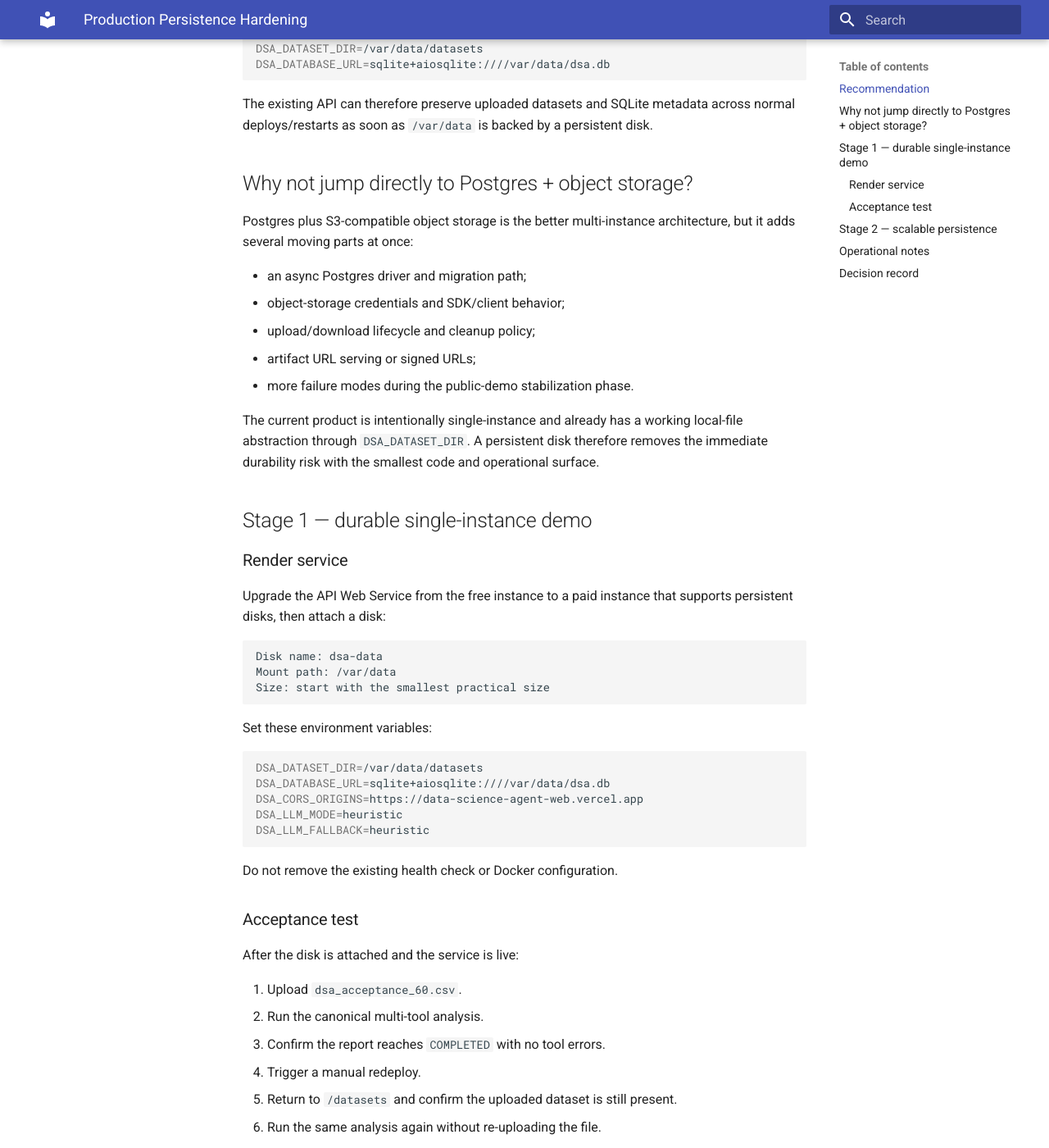
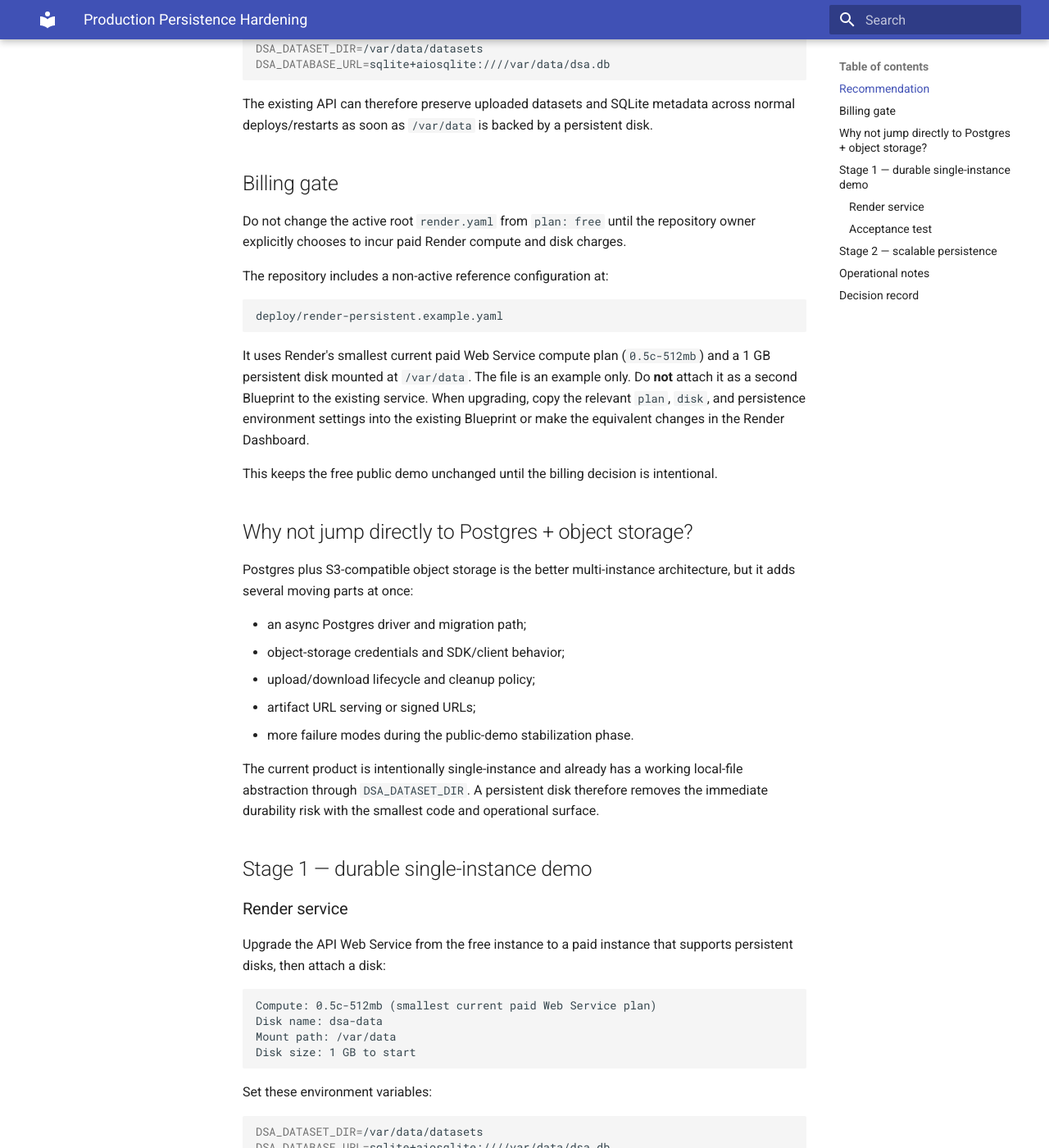
Before and after one commit to Jackxiaozhiren/data-science-agent, an MkDocs documentation site: the page built from docs/production-hardening.md, in a window 1280 px wide and 1400 px high, scrolled down 635 px. Shown: the whole window at 82% size. Built offline with MkDocs 1.6.1 and Material for MkDocs 9.7.7, drawn with Linux system fonts in a browser that asks for light colours; some of the changed text lies outside the part shown.

Commit message:
docs: add explicit persistence billing gate

````diff
--- a/docs/production-hardening.md
+++ b/docs/production-hardening.md
@@ -25,6 +25,20 @@ DSA_DATABASE_URL=sqlite+aiosqlite:////var/data/dsa.db
 
 The existing API can therefore preserve uploaded datasets and SQLite metadata across normal deploys/restarts as soon as `/var/data` is backed by a persistent disk.
 
+## Billing gate
+
+Do not change the active root `render.yaml` from `plan: free` until the repository owner explicitly chooses to incur paid Render compute and disk charges.
+
+The repository includes a non-active reference configuration at:
+
+```text
+deploy/render-persistent.example.yaml
+```
+
+It uses Render's smallest current paid Web Service compute plan (`0.5c-512mb`) and a 1 GB persistent disk mounted at `/var/data`. The file is an example only. Do **not** attach it as a second Blueprint to the existing service. When upgrading, copy the relevant `plan`, `disk`, and persistence environment settings into the existing Blueprint or make the equivalent changes in the Render Dashboard.
+
+This keeps the free public demo unchanged until the billing decision is intentional.
+
 ## Why not jump directly to Postgres + object storage?
 
 Postgres plus S3-compatible object storage is the better multi-instance architecture, but it adds several moving parts at once:
@@ -44,9 +58,10 @@ The current product is intentionally single-instance and already has a working l
 Upgrade the API Web Service from the free instance to a paid instance that supports persistent disks, then attach a disk:
 
 ```text
+Compute: 0.5c-512mb (smallest current paid Web Service plan)
 Disk name: dsa-data
 Mount path: /var/data
-Size: start with the smallest practical size
+Disk size: 1 GB to start
 ```
 
 Set these environment variables:
@@ -103,8 +118,12 @@ The current free hosted demo must still be treated as ephemeral until Stage 1 is
 
 Generated report/chart artifacts currently use local paths too. A persistent `/var/data` strategy should eventually move artifact output under the mounted directory as well. Dataset and database durability are the first gate because they directly affect whether a previously uploaded dataset can be analyzed after an instance lifecycle event.
 
+Render persistent disks are single-instance storage. Attaching one prevents multi-instance scaling for that service and introduces a brief deploy gap because the old instance must release the disk before the new instance mounts it. That tradeoff is acceptable for the current demo, but it is another reason to move to managed Postgres + object storage before horizontal scaling.
+
 ## Decision record
 
 **Chosen first step:** persistent disk + SQLite on the existing single Render API instance.
 
+**Billing policy:** keep the active service on Free until paid infrastructure is explicitly approved.
+
 **Deferred:** managed Postgres + object storage, until scale or retention requirements justify the added operational complexity.
````
